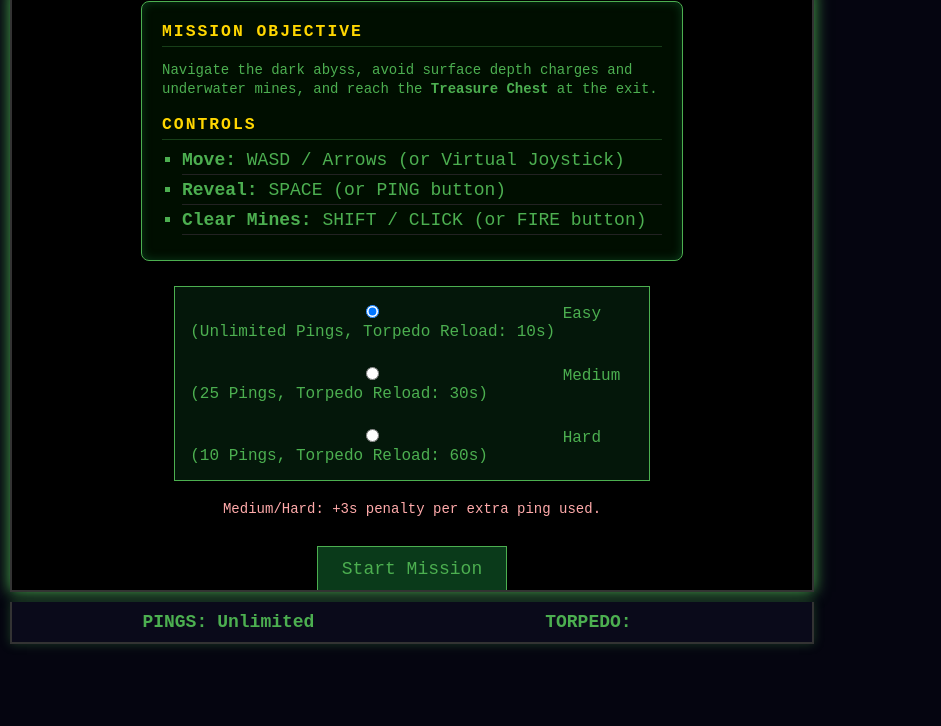
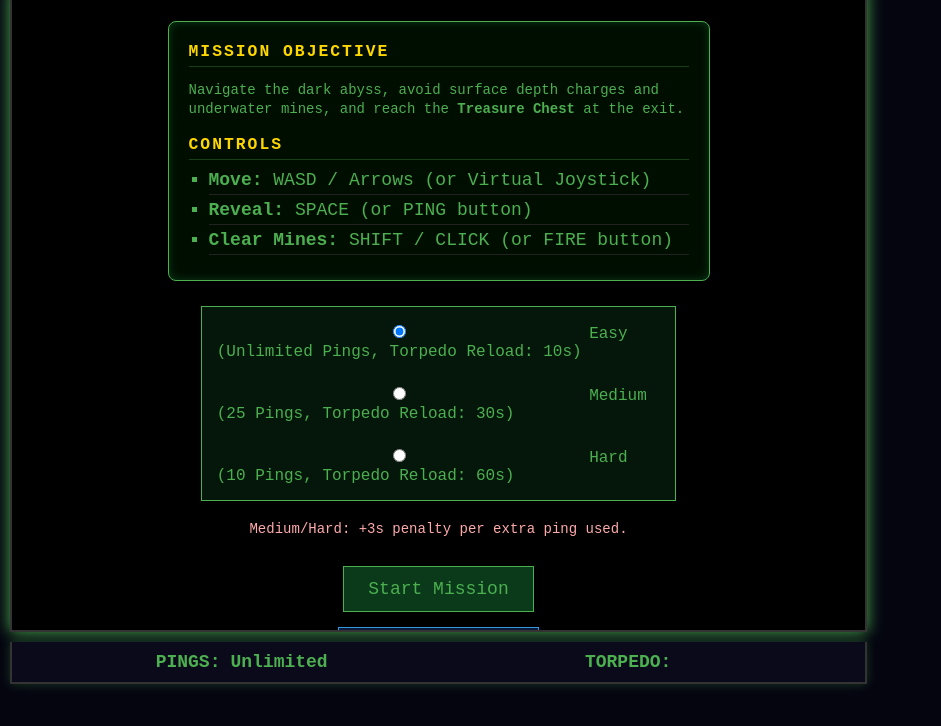
Before and after one commit to spoutin/pi-game, a website: page public/index.html in a window 1280 px wide. Shown: the part 74-800 px from the top of the page, without its empty margins (0-941 px from the left). Drawn offline with Linux system fonts and the light colour scheme; no server answers.

Commit message:
fix: final polish for mobile responsiveness and event listeners

```diff
--- a/public/game.js
+++ b/public/game.js
@@ -397,7 +397,7 @@
 function resizeCanvas() {
     const isMobile = 'ontouchstart' in window || navigator.maxTouchPoints > 0;
     const isLandscape = window.innerWidth > window.innerHeight;
-    const isSmallLandscape = isMobile && isLandscape && window.innerHeight < 500;
+    const isSmallLandscape = isMobile && isLandscape && window.innerHeight <= 500;
 
     let hudWidth = 0;
     let padding = isMobile ? 5 : 20;
@@ -793,4 +793,6 @@
 
 loadSettings();
 fetchLeaderboard();
+window.addEventListener('resize', resizeCanvas);
+resizeCanvas();
 ctx.fillStyle = '#000'; ctx.fillRect(0, 0, canvas.width, canvas.height);
--- a/public/style.css
+++ b/public/style.css
@@ -388,9 +388,6 @@
         padding: 0;
         gap: 0;
     }
-    .score-board {
-        display: none; /* Hide leaderboard to save space */
-    }
     .game-wrapper {
         flex-direction: row !important;
         align-items: stretch;
```
